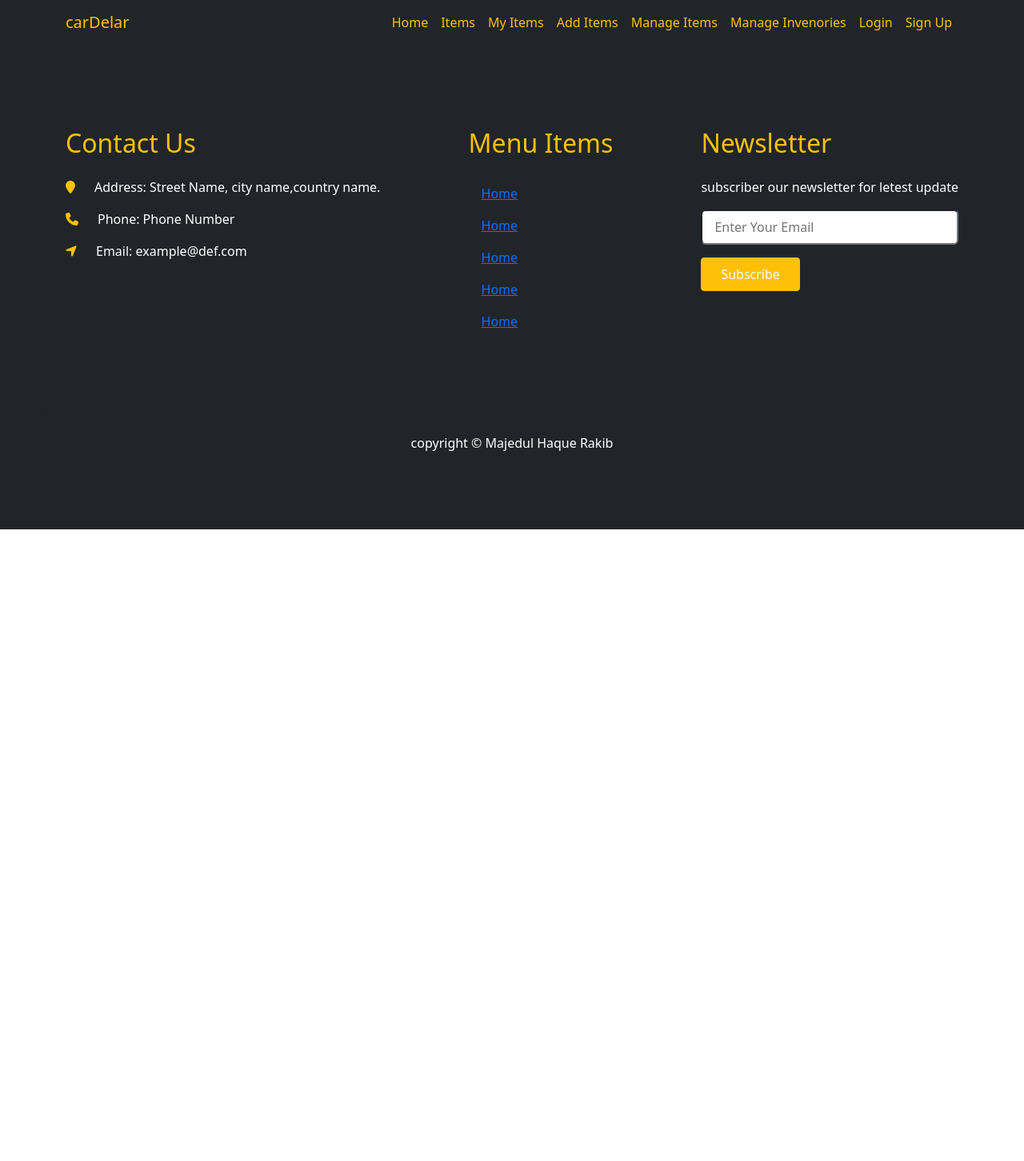
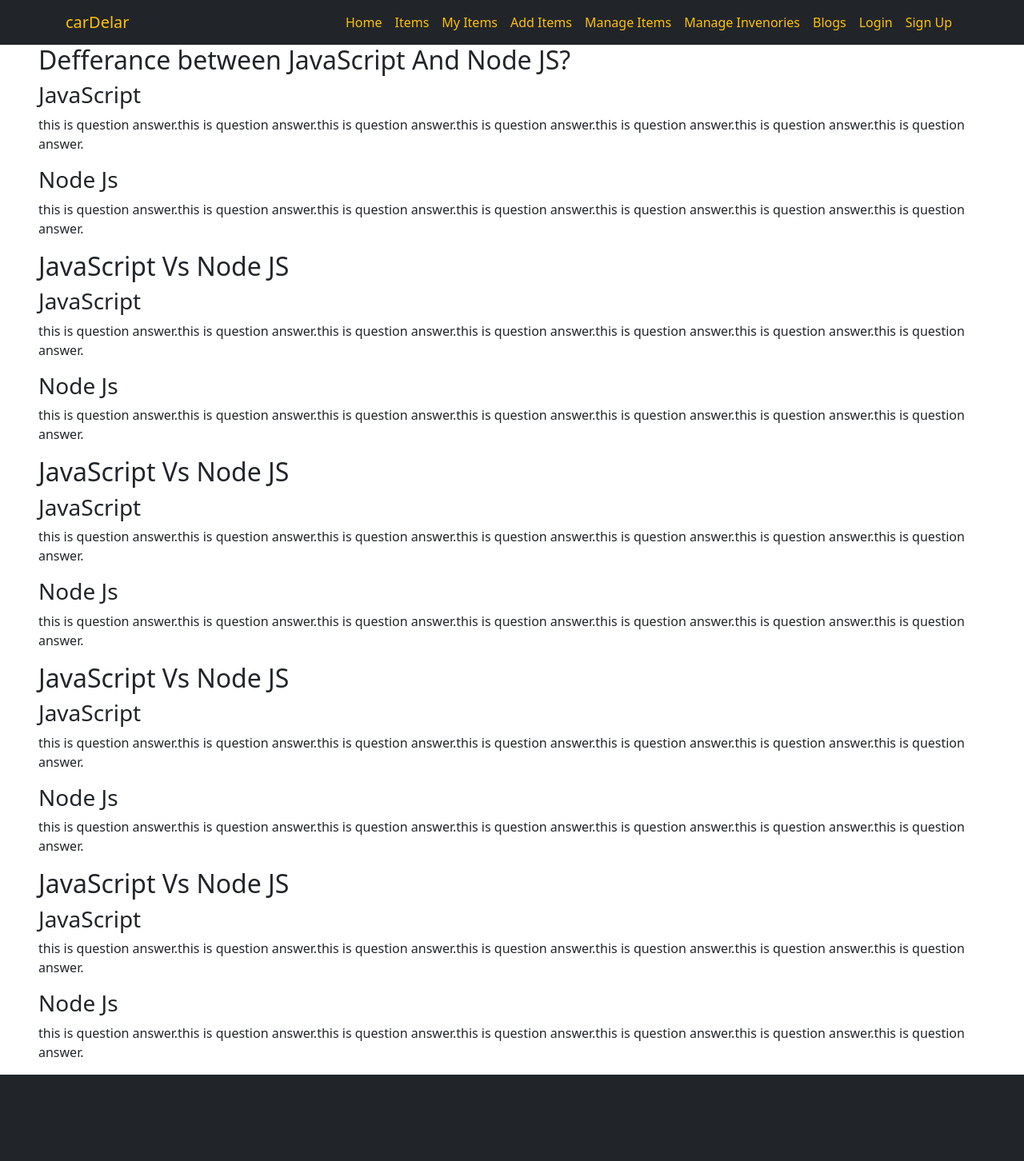
Before and after one commit to majedulhaque1/warehouse-management-website-client, a React (Create React App) app: page /blogs in a window 1280 px wide. Shown: the top 1452 px of the page at 80% size. Before the commit the page ends 800 px from the top, so only its background shows below. Built offline with nearby package versions, Linux system fonts and the light colour scheme; no server answers.

Commit message:
blogs component done

```diff
--- a/src/App.js
+++ b/src/App.js
@@ -17,6 +17,8 @@ import Footer from './Pages/Footer/Footer';
 import Home from './Pages/Home/Home/Home';
 import Loading from './Pages/Loading/Loading';
 import { ToastContainer } from 'react-toastify';
+import Blogs from './Pages/Blogs/Blogs';
+import NotFound from './Pages/NotFound/NotFound';
 
 function App() {
   return (
@@ -34,12 +36,14 @@ function App() {
         <Route path='/useradditem' element={<AddItem></AddItem>}></Route>
         <Route path='/manageitems' element={<ManageItems></ManageItems>}></Route>
         <Route path='/manageinventories' element={<ManageInventories></ManageInventories>}></Route>
+        <Route path='/blogs' element={<Blogs></Blogs>}></Route>
         <Route path='/inventory/:itemId' element={
           <RequireAuth>
             <Inventory></Inventory>
           </RequireAuth>
         }></Route>
         <Route path='/manage-inventory' element={<ManageInventories></ManageInventories>}></Route>
+        <Route path='*' element={<NotFound></NotFound>}></Route>
       </Routes>
       {/* <Loading></Loading> */}
       <Footer></Footer>
--- /dev/null
+++ b/src/Pages/Blogs/Blogs.js
@@ -0,0 +1,66 @@
+import React from 'react';
+import './';
+
+const Blogs = () => {
+    return (
+        <div className='d-flex justify-content-between flex-wrap px-5 w-100'>
+            <div>
+                <h2>Defferance between JavaScript And Node JS?</h2>
+                <h3>JavaScript</h3>
+                <p>
+                    this is question answer.this is question answer.this is question answer.this is question answer.this is question answer.this is question answer.this is question answer.
+                </p>
+                <h3>Node Js</h3>
+                <p>
+                    this is question answer.this is question answer.this is question answer.this is question answer.this is question answer.this is question answer.this is question answer.
+                </p>
+            </div>
+            <div>
+                <h2>JavaScript Vs Node JS</h2>
+                <h3>JavaScript</h3>
+                <p>
+                    this is question answer.this is question answer.this is question answer.this is question answer.this is question answer.this is question answer.this is question answer.
+                </p>
+                <h3>Node Js</h3>
+                <p>
+                    this is question answer.this is question answer.this is question answer.this is question answer.this is question answer.this is question answer.this is question answer.
+                </p>
+            </div>
+            <div>
+                <h2>JavaScript Vs Node JS</h2>
+                <h3>JavaScript</h3>
+                <p>
+                    this is question answer.this is question answer.this is question answer.this is question answer.this is question answer.this is question answer.this is question answer.
+                </p>
+                <h3>Node Js</h3>
+                <p>
+                    this is question answer.this is question answer.this is question answer.this is question answer.this is question answer.this is question answer.this is question answer.
+                </p>
+            </div>
+            <div>
+                <h2>JavaScript Vs Node JS</h2>
+                <h3>JavaScript</h3>
+                <p>
+                    this is question answer.this is question answer.this is question answer.this is question answer.this is question answer.this is question answer.this is question answer.
+                </p>
+                <h3>Node Js</h3>
+                <p>
+                    this is question answer.this is question answer.this is question answer.this is question answer.this is question answer.this is question answer.this is question answer.
+                </p>
+            </div>
+            <div>
+                <h2>JavaScript Vs Node JS</h2>
+                <h3>JavaScript</h3>
+                <p>
+                    this is question answer.this is question answer.this is question answer.this is question answer.this is question answer.this is question answer.this is question answer.
+                </p>
+                <h3>Node Js</h3>
+                <p>
+                    this is question answer.this is question answer.this is question answer.this is question answer.this is question answer.this is question answer.this is question answer.
+                </p>
+            </div>
+        </div>
+    );
+};
+
+export default Blogs;
--- a/src/Pages/Home/Header/Header.js
+++ b/src/Pages/Home/Header/Header.js
@@ -23,6 +23,7 @@ const Header = () => {
                             <Nav.Link href="#items"><Link className='text-warning text-decoration-none' to={'/useradditem'}>Add Items</Link></Nav.Link>
                             <Nav.Link href="#items"><Link className='text-warning text-decoration-none' to={'/manageitems'}>Manage Items</Link></Nav.Link>
                             <Nav.Link href="#items"><Link className='text-warning text-decoration-none' to={'/manageinventories'}>Manage Invenories</Link></Nav.Link>
+                            <Nav.Link href="#items"><Link className='text-warning text-decoration-none' to={'/blogs'}>Blogs</Link></Nav.Link>
                             {!user ? <Nav.Link href="#login"><Link className='text-warning text-decoration-none' to={'/login'}>Login</Link></Nav.Link>: ''}
                             {user ?
                             <Nav.Link href="#pricing"><button onClick={() => signOut(auth)} className='btn btn-warning text-white'>Sign Out</button></Nav.Link>
--- /dev/null
+++ b/src/Pages/NotFound/NotFound.js
@@ -0,0 +1,15 @@
+import React from 'react';
+import './NotFound.css';
+
+const NotFound = () => {
+    return (
+        <div>
+            <div>
+                <h2>404</h2>
+                <p>Not Found</p>
+            </div>
+        </div>
+    );
+};
+
+export default NotFound;
```
Also changed, not shown: src/Pages/Blogs/Blogs.css (added), src/Pages/NotFound/NotFound.css (added).
